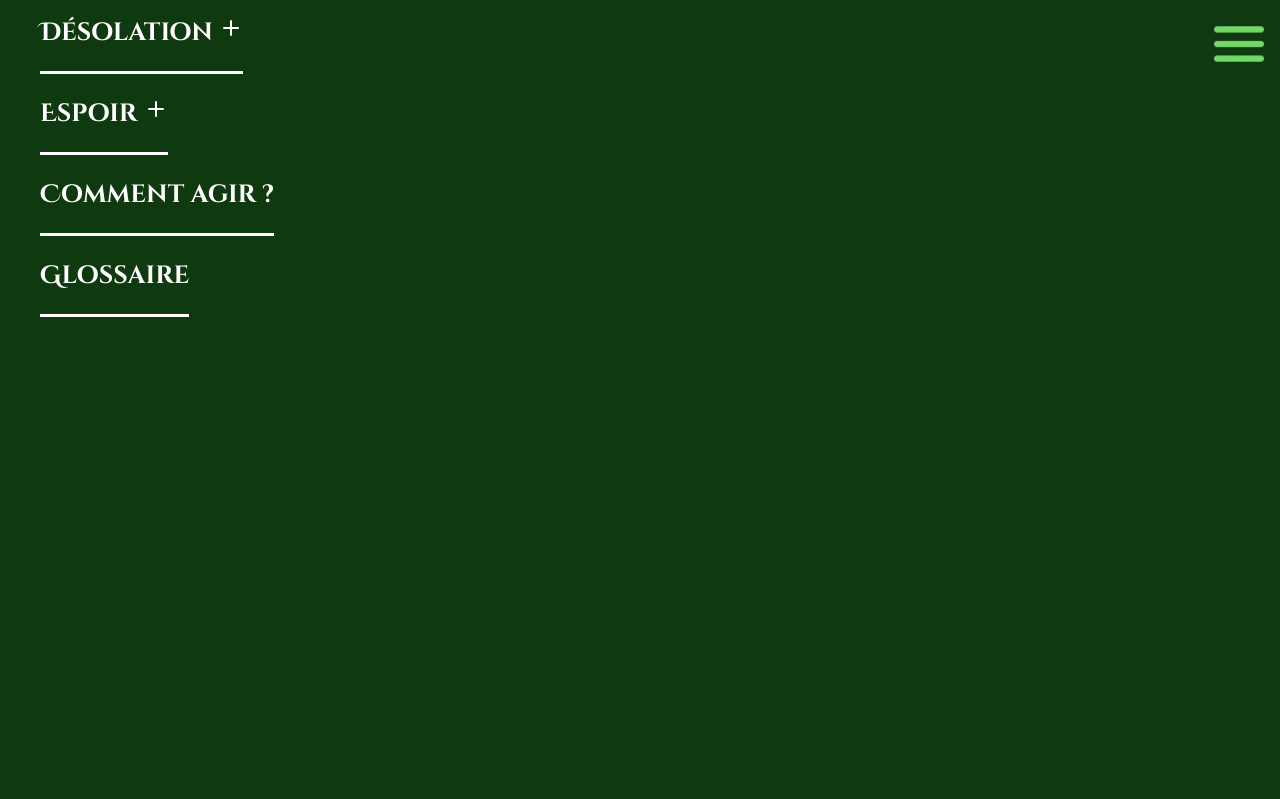
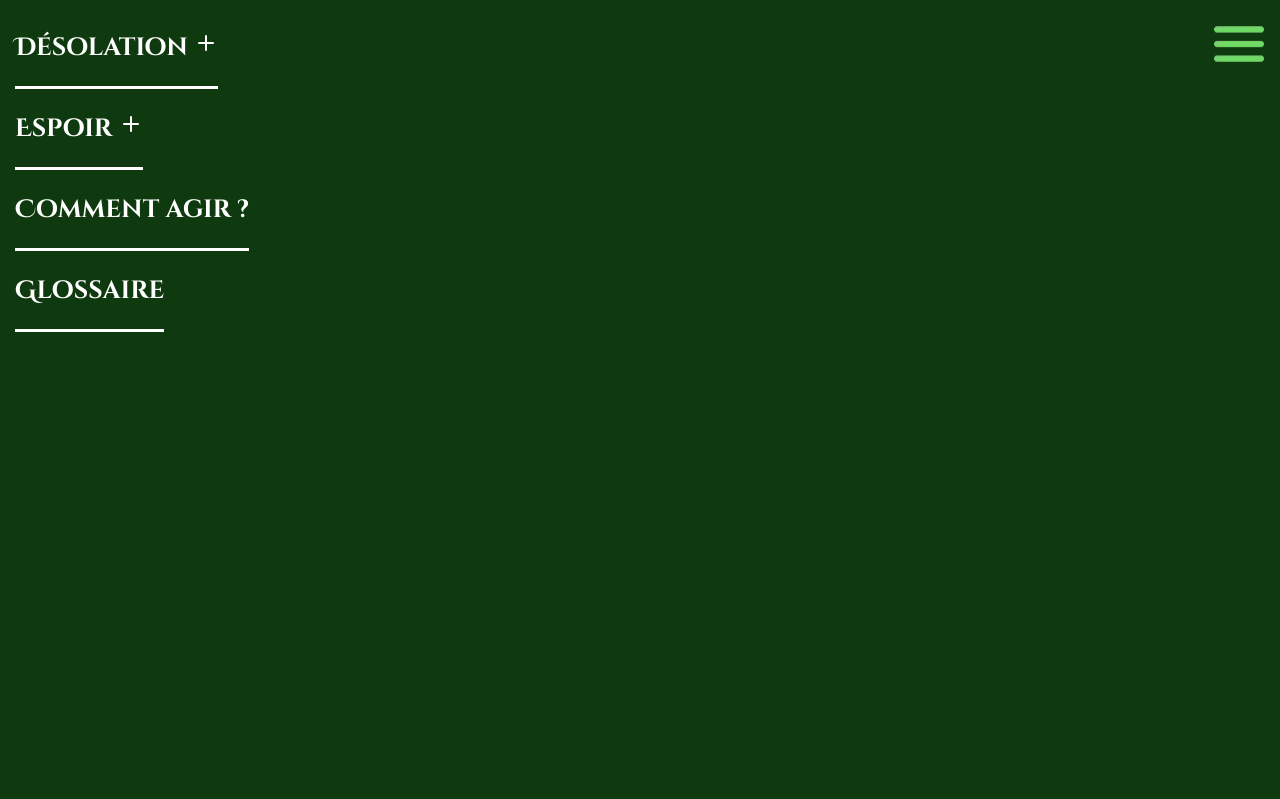
Before and after one commit to Rebuffoni-Xavier/2022-sae105-projet-Rebuffoni-Xavier, a website: page fr/index.html in a window 1280 px wide. Both pictures are taken after a click on the button 1244 px from the left and 45 px from the top of the page. Shown: the top 799 px of the page. Drawn offline with nearby package versions, Linux system fonts and the light colour scheme; a web font is replaced by a local one.

Commit message:
Changement positionnement items menu

```diff
--- a/src/css/layout/menu.css
+++ b/src/css/layout/menu.css
@@ -26,6 +26,8 @@
 }
 
 .item {
+    padding-left: 15px;
+    padding-top: 15px;
     list-style: none;
     display: flex;
     flex-direction: column;
```
